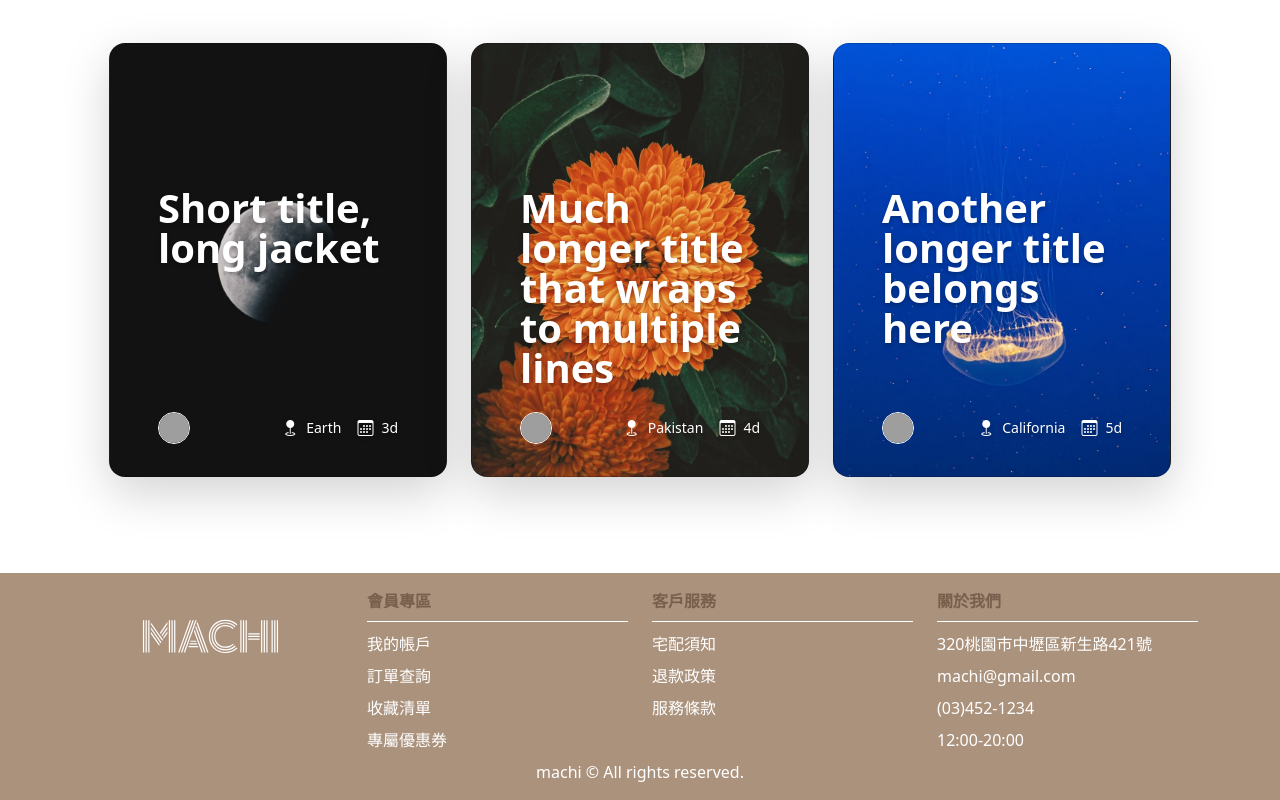
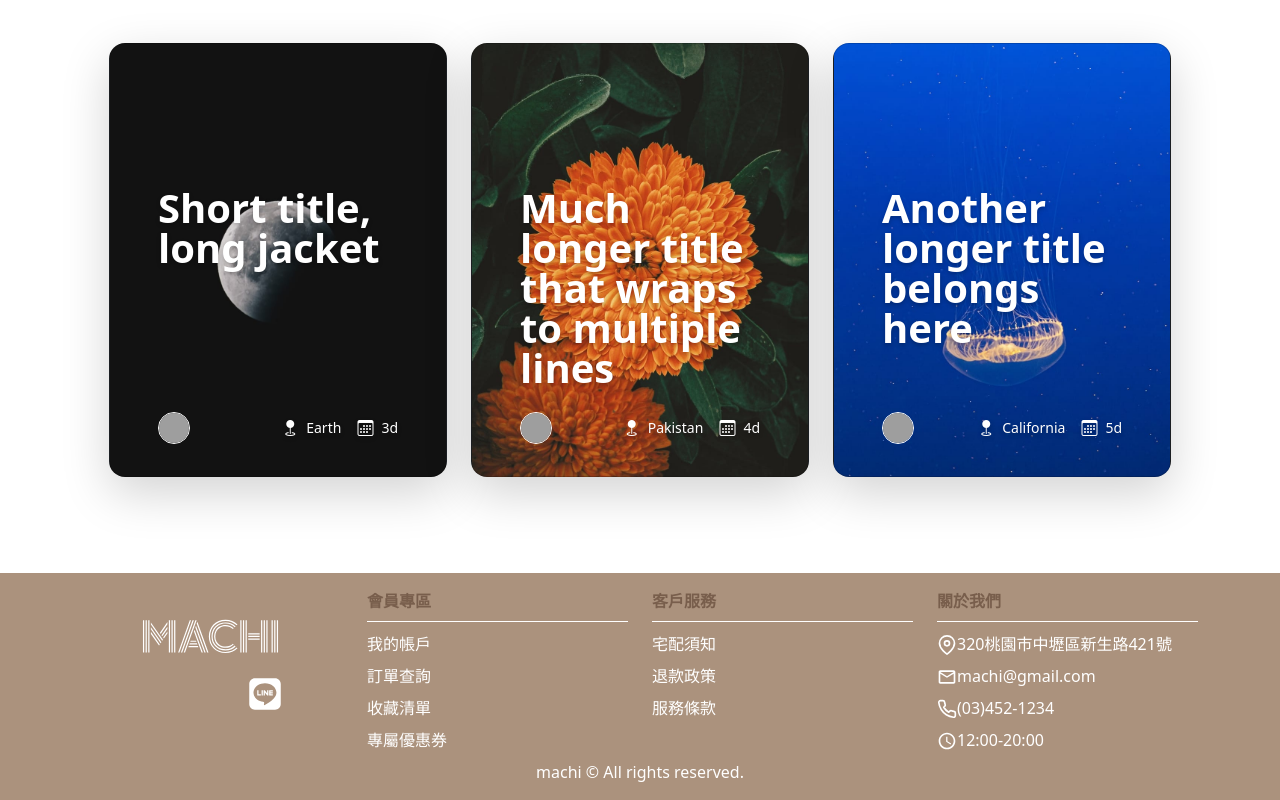
Before and after one commit to ling0215/macbook-machi, a Next.js app in the folder machi-next/: page / in a window 1280 px wide. Shown: the part 1501-2301 px from the top of the page. Built offline with nearby package versions, Linux system fonts and the light colour scheme; grey boxes are pictures that could not be loaded; some icons are missing.

Commit message:
修改footer圖標

```diff
--- a/machi-next/components/layout/default-layout/my-footer/index.js
+++ b/machi-next/components/layout/default-layout/my-footer/index.js
@@ -1,5 +1,14 @@
 import styles from './footer.module.scss'
 import Link from 'next/link'
+
+// ICON
+import { FaInstagram } from 'react-icons/fa6'
+import { FaSquareFacebook } from 'react-icons/fa6'
+import { FaLine } from 'react-icons/fa'
+import { FiMapPin } from 'react-icons/fi'
+import { MdOutlineMail } from 'react-icons/md'
+import { FiPhone } from 'react-icons/fi'
+import { MdOutlineAccessTime } from 'react-icons/md'
 
 export default function MyFooter() {
   return (
@@ -20,15 +29,11 @@ export default function MyFooter() {
               </div>
               <div className="d-flex justify-content-center">
                 {/* 三個小圖標 */}
-                <i
-                  className={`${styles['icon-white']} fa fa-instagram fab fa-instagram fa-2x mx-3`}
-                />
-                <i
-                  className={`${styles['icon-white']} fab fa-facebook fa-2x mx-3`}
-                />
-                <i
-                  className={`${styles['icon-white']} fab fa-line fa-2x mx-3`}
-                />
+                <FaInstagram color="white" size={36} />
+
+                <FaSquareFacebook color="white" size={36} className='mx-3' />
+
+                <FaLine color="white" size={36} />
               </div>
             </div>
             <div className="col">
@@ -103,26 +108,29 @@ export default function MyFooter() {
                 href="#"
                 className="d-block mb-2 text-decoration-none text-white"
               >
-                <i className="fas fa-map-marker-alt fa-fw" />
+                <FiMapPin size={20} />
                 320桃園市中壢區新生路421號
               </Link>
               <Link
                 href="#"
                 className="d-block mb-2 text-decoration-none text-white"
               >
-                <i className="fas fa-envelope fa-fw" /> machi@gmail.com
+                <MdOutlineMail size={20} />
+                machi@gmail.com
               </Link>
               <Link
                 href="#"
                 className="d-block mb-2 text-decoration-none text-white"
               >
-                <i className="fas fa-phone fa-fw" /> (03)452-1234
+                <FiPhone size={20} />
+                (03)452-1234
               </Link>
               <Link
                 href="#"
                 className="d-block mb-2 text-decoration-none text-white"
               >
-                <i className="fas fa-clock fa-fw" /> 12:00-20:00
+                <MdOutlineAccessTime size={20} />
+                12:00-20:00
               </Link>
             </div>
           </div>
```
